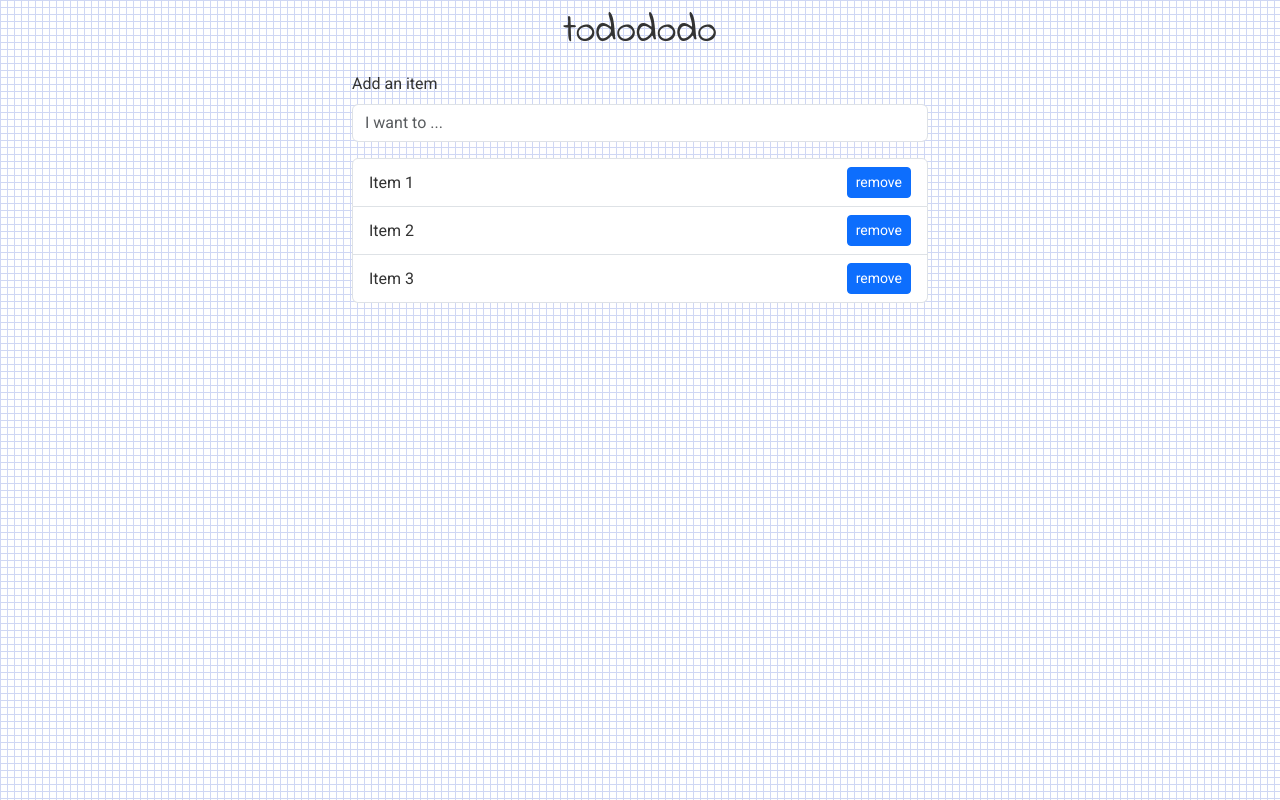
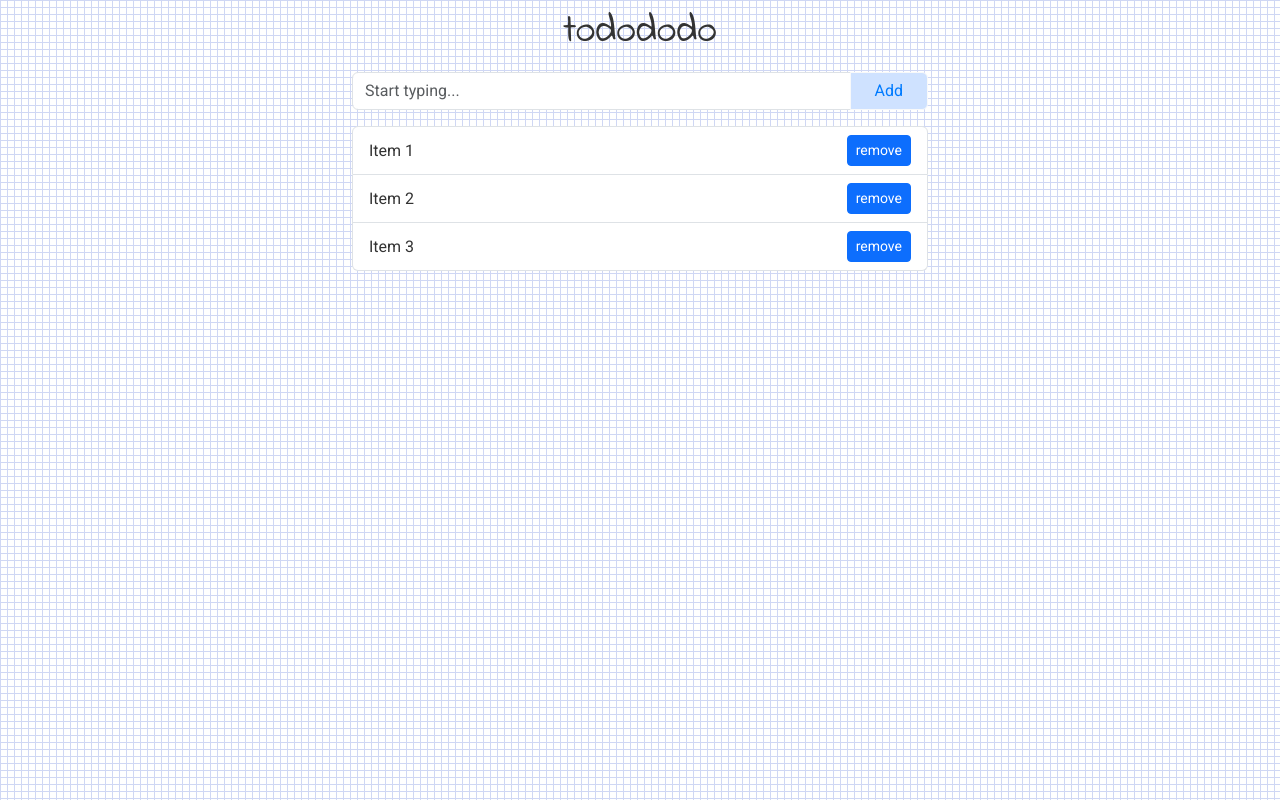
Before and after one commit to hheman/todo, a React app: page / in a window 1280 px wide. Built offline with nearby package versions, Linux system fonts and the light colour scheme.

Commit message:
add button to add items to list

```diff
--- a/src/ItemForm.js
+++ b/src/ItemForm.js
@@ -1,6 +1,8 @@
 import React, { useState } from 'react';
 import { useDispatch } from 'react-redux';
 import Form from 'react-bootstrap/Form';
+import Button from 'react-bootstrap/Button';
+import InputGroup from 'react-bootstrap/InputGroup';
 import { addItem } from './store/itemsSlice';
 
 function ItemForm() {
@@ -17,15 +19,22 @@ function ItemForm() {
 
   return (
     <Form className="mt-3" onSubmit={handleSubmit}>
-      <Form.Group className="mb-3">
-        <Form.Label>Add an item</Form.Label>
+      <InputGroup className="mb-3">
         <Form.Control
           type="text"
-          placeholder="I want to ..."
+          placeholder="Start typing..."
           value={itemName}
           onChange={(e) => setItemName(e.target.value)}
         />
-      </Form.Group>
+        <Button
+          variant="light"
+          className="px-4"
+          style={{ backgroundColor: '#cfe2ff', color: '#007bff' }}
+          onClick={handleSubmit}
+        >
+          Add
+        </Button>
+      </InputGroup>
     </Form>
   );
 }
```
